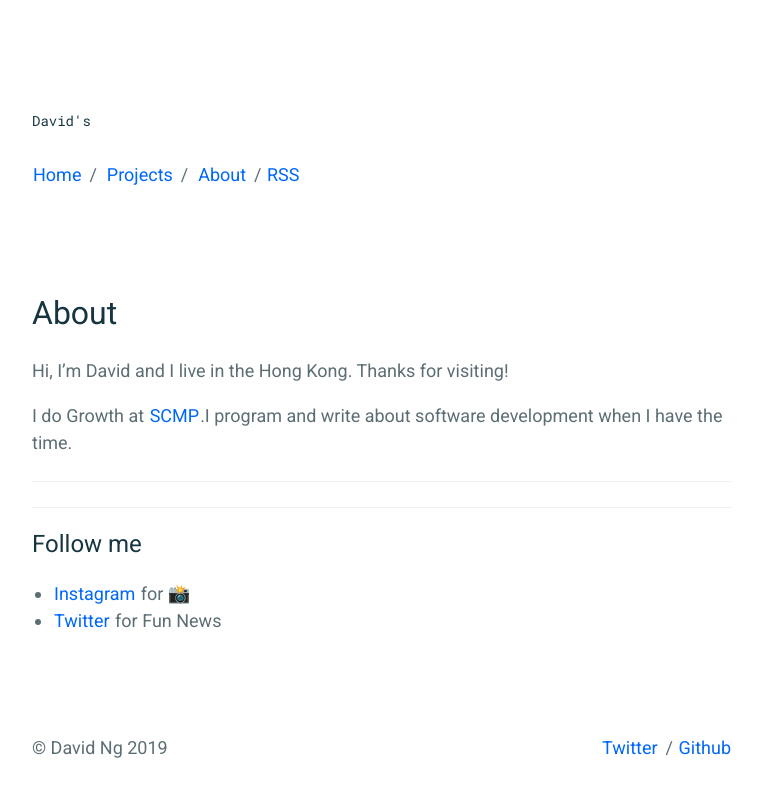
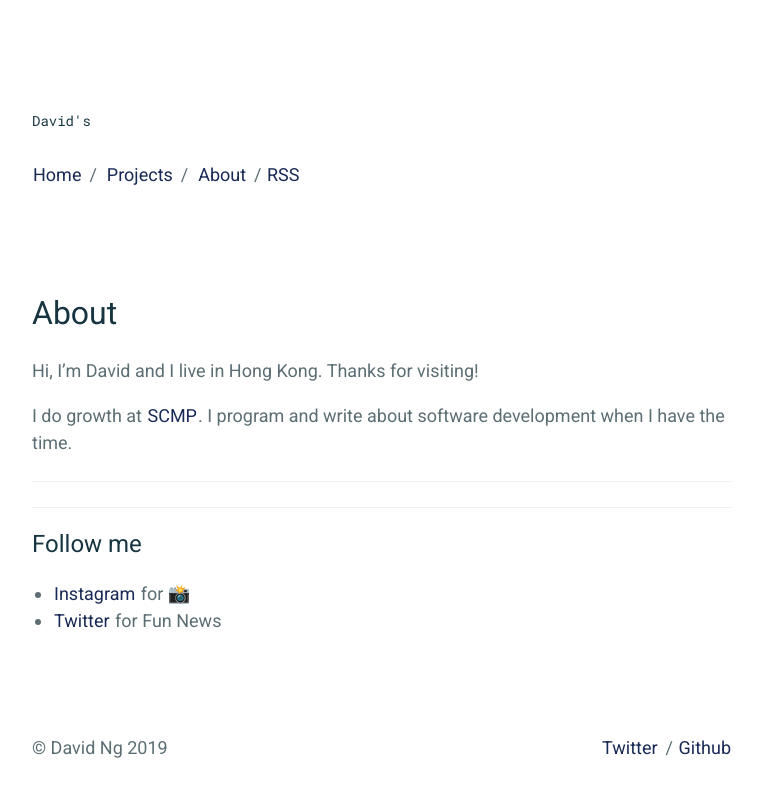
Before and after one commit to david90/paper, a Jekyll site: the page built from _pages/about.md, in a window 1280 px wide. Shown: the top 797 px of the page, without its empty margins (258-1021 px from the left). Built offline with Jekyll 4.4.1, drawn with Linux system fonts in a browser that asks for light colours.

```diff
--- a/_includes/head.html
+++ b/_includes/head.html
@@ -4,6 +4,10 @@
   <meta name="viewport" content="width=device-width, initial-scale=1">
   <title>{% if page.title %}{{ page.title }} - {% endif %}{{ site.title }}</title>
   <meta name="description" content="{% if page.excerpt %}{{ page.excerpt | strip_html | strip_newlines | truncate: 160 }}{% else %}{{ site.description }}{% endif %}">
+  <meta property="og:title" content="{% if page.title %}{{ page.title }} - {% endif %}{{ site.title }}" />
+  <meta property="og:type" content="website" />
+  <meta property="og:url" content="{{ page.url | replace:'index.html','' | prepend: site.baseurl | prepend: site.url }}" />
+  <meta property="og:image" content="https://davidng.hk/og-image.png" />
   <link href='https://fonts.googleapis.com/css?family=Roboto+Mono|Roboto:300,400,900,400italic' rel='stylesheet' type='text/css'>
   <link rel="stylesheet" href="{{ "/css/main.css" | prepend: site.baseurl }}">
   <link rel="canonical" href="{{ page.url | replace:'index.html','' | prepend: site.baseurl | prepend: site.url }}">
--- a/_pages/about.md
+++ b/_pages/about.md
@@ -3,9 +3,9 @@ layout: content
 title: About
 permalink: /about/
 ---
-Hi, I'm David and I live in the Hong Kong. Thanks for visiting!
+Hi, I'm David and I live in Hong Kong. Thanks for visiting!
 
-I do Growth at [SCMP]("https://scmp.com").I program and write about software development when I have the time.
+I do growth at [SCMP]("https://scmp.com"). I program and write about software development when I have the time.
 
 ----
 
--- a/_sass/helpers/_variables.scss
+++ b/_sass/helpers/_variables.scss
@@ -11,7 +11,7 @@ $c-base__1: #96A0A0;
 $c-base__2: #EDE7D6;
 $c-base__3: #FCF5E4;
 
-$c-accent__blue: #0067FB;
+$c-accent__blue: #192A56;
 $c-accent__darkblue: #0029F9;
 $c-accent__green: #8BE367;
 
```
Also changed, not shown: _posts/2017-07-20-code-highlighting.md (+1 -1 lines), android-chrome-192x192.png (added), android-chrome-512x512.png (added), apple-touch-icon.png (added), favicon-16x16.png (added), favicon-32x32.png (added), favicon.ico, og-image.png (added), site.webmanifest (added).
